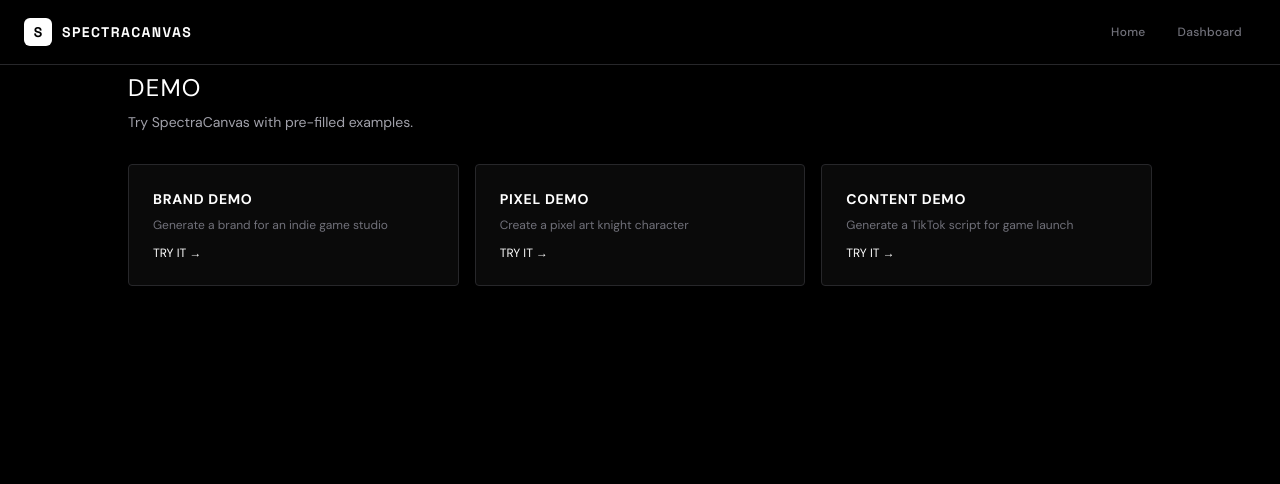
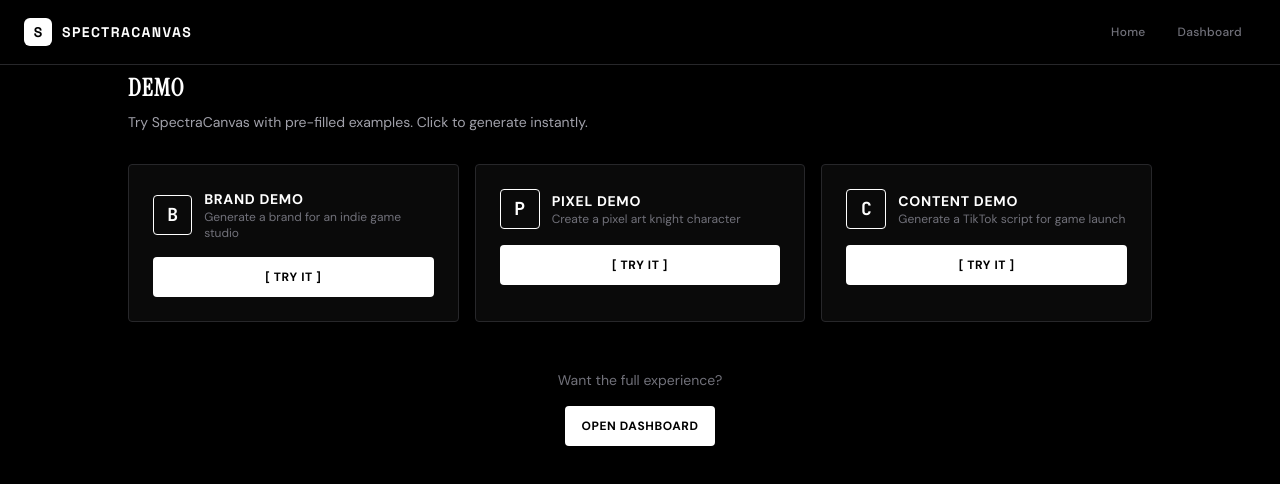
Before and after one commit to wangsaf/spectracanvas, a Next.js app: page /demo in a window 1280 px wide. Shown: the top 484 px of the page. Built offline with nearby package versions, Linux system fonts and the light colour scheme.

Commit message:
feat: functional demo page, polished project view, all fixes complete

```diff
--- a/src/app/demo/page.tsx
+++ b/src/app/demo/page.tsx
@@ -1,33 +1,185 @@
 'use client';
 
+import { useState } from 'react';
 import Link from 'next/link';
+import { Button } from '@/components/ui/button';
+
+const DEMOS = [
+  {
+    id: 'brand',
+    title: 'BRAND DEMO',
+    desc: 'Generate a brand for an indie game studio',
+    icon: 'B',
+    endpoint: '/api/brand/generate',
+    payload: {
+      name: 'Pixel Forge Studios',
+      industry: 'gaming',
+      values: ['Creative', 'Innovative', 'Bold'],
+      targetAudience: 'Indie game enthusiasts aged 18-35 who love retro aesthetics and unique gameplay',
+    },
+  },
+  {
+    id: 'pixel',
+    title: 'PIXEL DEMO',
+    desc: 'Create a pixel art knight character',
+    icon: 'P',
+    endpoint: '/api/pixel/generate',
+    payload: {
+      description: 'A brave knight with silver armor and a red cape, holding a sword',
+      style: '16-bit',
+      size: 32,
+    },
+  },
+  {
+    id: 'content',
+    title: 'CONTENT DEMO',
+    desc: 'Generate a TikTok script for game launch',
+    icon: 'C',
+    endpoint: '/api/content/generate',
+    payload: {
+      topic: 'retro pixel art game launch',
+      platform: 'TikTok',
+      tone: 'casual',
+      duration: 30,
+    },
+  },
+];
 
 export default function DemoPage() {
+  const [loading, setLoading] = useState<string | null>(null);
+  const [results, setResults] = useState<Record<string, unknown>>({});
+  const [errors, setErrors] = useState<Record<string, string>>({});
+
+  const handleDemo = async (demo: typeof DEMOS[0]) => {
+    setLoading(demo.id);
+    setErrors(prev => ({ ...prev, [demo.id]: '' }));
+
+    try {
+      const res = await fetch(demo.endpoint, {
+        method: 'POST',
+        headers: { 'Content-Type': 'application/json' },
+        body: JSON.stringify(demo.payload),
+      });
+      const data = await res.json();
+
+      if (data.success) {
+        setResults(prev => ({ ...prev, [demo.id]: data.data }));
+      } else {
+        setErrors(prev => ({ ...prev, [demo.id]: data.error || 'Generation failed' }));
+      }
+    } catch {
+      setErrors(prev => ({ ...prev, [demo.id]: 'Network error' }));
+    } finally {
+      setLoading(null);
+    }
+  };
+
   return (
     <div className="min-h-screen bg-[#000000] text-[#ffffff] p-4 md:p-8" style={{ fontFamily: "'DM Sans', 'Space Grotesk', system-ui, sans-serif" }}>
       <div className="max-w-5xl mx-auto">
-        <Link href="/" className="text-xs text-[#71717a] hover:text-[#ffffff]">← HOME</Link>
-        <h1 className="text-2xl tracking-wider mt-4">DEMO</h1>
-        <p className="text-sm text-[#a1a1aa] mt-2">Try SpectraCanvas with pre-filled examples.</p>
+        <Link href="/" className="text-xs text-[#71717a] hover:text-[#ffffff] transition-colors">
+          ← HOME
+        </Link>
+        <h1 className="text-2xl font-bold tracking-wider mt-4" style={{ fontFamily: "'Instrument Serif', serif" }}>DEMO</h1>
+        <p className="text-sm text-[#a1a1aa] mt-2">Try SpectraCanvas with pre-filled examples. Click to generate instantly.</p>
 
         <div className="grid grid-cols-1 md:grid-cols-3 gap-4 mt-8">
-          <Link href="/create/brand" className="border border-[#27272a] rounded bg-[#0a0a0a] p-6 hover:border-[#ffffff] transition-colors">
-            <h3 className="text-sm font-bold tracking-wider mb-2">BRAND DEMO</h3>
-            <p className="text-xs text-[#71717a]">Generate a brand for an indie game studio</p>
-            <div className="text-xs text-[#ffffff] mt-3">TRY IT →</div>
-          </Link>
-          <Link href="/create/pixel" className="border border-[#27272a] rounded bg-[#0a0a0a] p-6 hover:border-[#ffffff] transition-colors">
-            <h3 className="text-sm font-bold tracking-wider mb-2">PIXEL DEMO</h3>
-            <p className="text-xs text-[#71717a]">Create a pixel art knight character</p>
-            <div className="text-xs text-[#ffffff] mt-3">TRY IT →</div>
-          </Link>
-          <Link href="/create/content" className="border border-[#27272a] rounded bg-[#0a0a0a] p-6 hover:border-[#ffffff] transition-colors">
-            <h3 className="text-sm font-bold tracking-wider mb-2">CONTENT DEMO</h3>
-            <p className="text-xs text-[#71717a]">Generate a TikTok script for game launch</p>
-            <div className="text-xs text-[#ffffff] mt-3">TRY IT →</div>
+          {DEMOS.map((demo) => (
+            <div
+              key={demo.id}
+              className="border border-[#27272a] rounded bg-[#0a0a0a] p-6 transition-all hover:border-[#ffffff]"
+            >
+              <div className="flex items-center gap-3 mb-4">
+                <div className="w-10 h-10 flex items-center justify-center border border-[#ffffff] rounded">
+                  <span className="font-bold text-lg" style={{ fontFamily: "'JetBrains Mono', monospace" }}>{demo.icon}</span>
+                </div>
+                <div>
+                  <h3 className="text-sm font-bold tracking-wider">{demo.title}</h3>
+                  <p className="text-xs text-[#71717a]">{demo.desc}</p>
+                </div>
+              </div>
+
+              <Button
+                onClick={() => handleDemo(demo)}
+                disabled={loading === demo.id}
+                className="w-full"
+              >
+                {loading === demo.id ? '[ GENERATING... ]' : '[ TRY IT ]'}
+              </Button>
+
+              {errors[demo.id] && (
+                <p className="text-xs text-red-500 mt-2">{errors[demo.id]}</p>
+              )}
+
+              {results[demo.id] && (
+                <div className="mt-4 p-3 border border-[#27272a] rounded bg-[#000000]">
+                  <p className="text-xs font-bold text-[#71717a] mb-2">RESULT</p>
+                  <DemoResult id={demo.id} data={results[demo.id]} />
+                </div>
+              )}
+            </div>
+          ))}
+        </div>
+
+        <div className="mt-12 text-center">
+          <p className="text-sm text-[#71717a] mb-4">Want the full experience?</p>
+          <Link href="/dashboard">
+            <Button>OPEN DASHBOARD</Button>
           </Link>
         </div>
       </div>
     </div>
   );
 }
+
+function DemoResult({ id, data }: { id: string; data: unknown }) {
+  const d = data as Record<string, unknown>;
+
+  if (id === 'brand') {
+    const colors = d.colors as Record<string, Record<string, string>> | undefined;
+    const personality = d.personality as Record<string, unknown> | undefined;
+    return (
+      <div className="space-y-2">
+        <p className="text-xs"><span className="text-[#71717a]">Name:</span> {String(d.name)}</p>
+        <p className="text-xs"><span className="text-[#71717a]">Tone:</span> {String(personality?.tone || 'N/A')}</p>
+        <p className="text-xs"><span className="text-[#71717a]">Style:</span> {String(personality?.style || 'N/A')}</p>
+        {colors?.primary && (
+          <div className="flex gap-1 mt-2">
+            {Object.entries(colors.primary).slice(0, 3).map(([shade, hex]) => (
+              <div
+                key={shade}
+                className="w-6 h-6 rounded border border-[#27272a]"
+                style={{ backgroundColor: hex }}
+                title={`${shade}: ${hex}`}
+              />
+            ))}
+          </div>
+        )}
+      </div>
+    );
+  }
+
+  if (id === 'pixel') {
+    return (
+      <div className="space-y-2">
+        <p className="text-xs"><span className="text-[#71717a]">Size:</span> {String(d.size)}x{String(d.size)}</p>
+        <p className="text-xs"><span className="text-[#71717a]">Style:</span> {String(d.style)}</p>
+        <p className="text-xs"><span className="text-[#71717a]">Colors:</span> {Array.isArray(d.palette) ? d.palette.length : 0}</p>
+      </div>
+    );
+  }
+
+  if (id === 'content') {
+    const script = d.script as Record<string, unknown> | undefined;
+    const hooks = script?.hooks as Array<Record<string, unknown>> | undefined;
+    return (
+      <div className="space-y-2">
+        {hooks?.slice(0, 2).map((h, i) => (
+          <p key={i} className="text-xs text-[#a1a1aa]">&ldquo;{String(h.text)}&rdquo;</p>
+        ))}
+      </div>
+    );
+  }
+
+  return <p className="text-xs text-[#71717a]">Generated successfully</p>;
+}
```
Also changed, not shown: src/app/project/[id]/page.tsx (+32 -26 lines).
